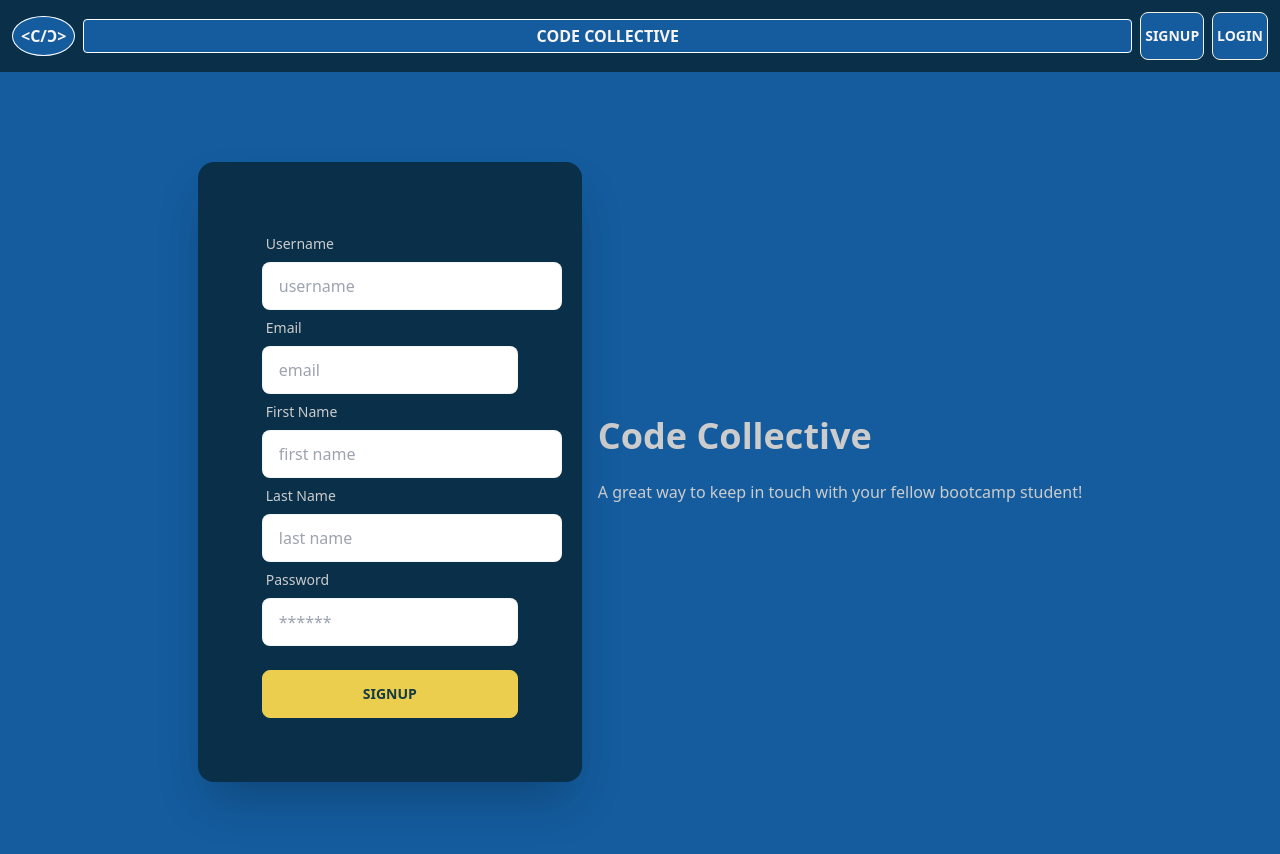
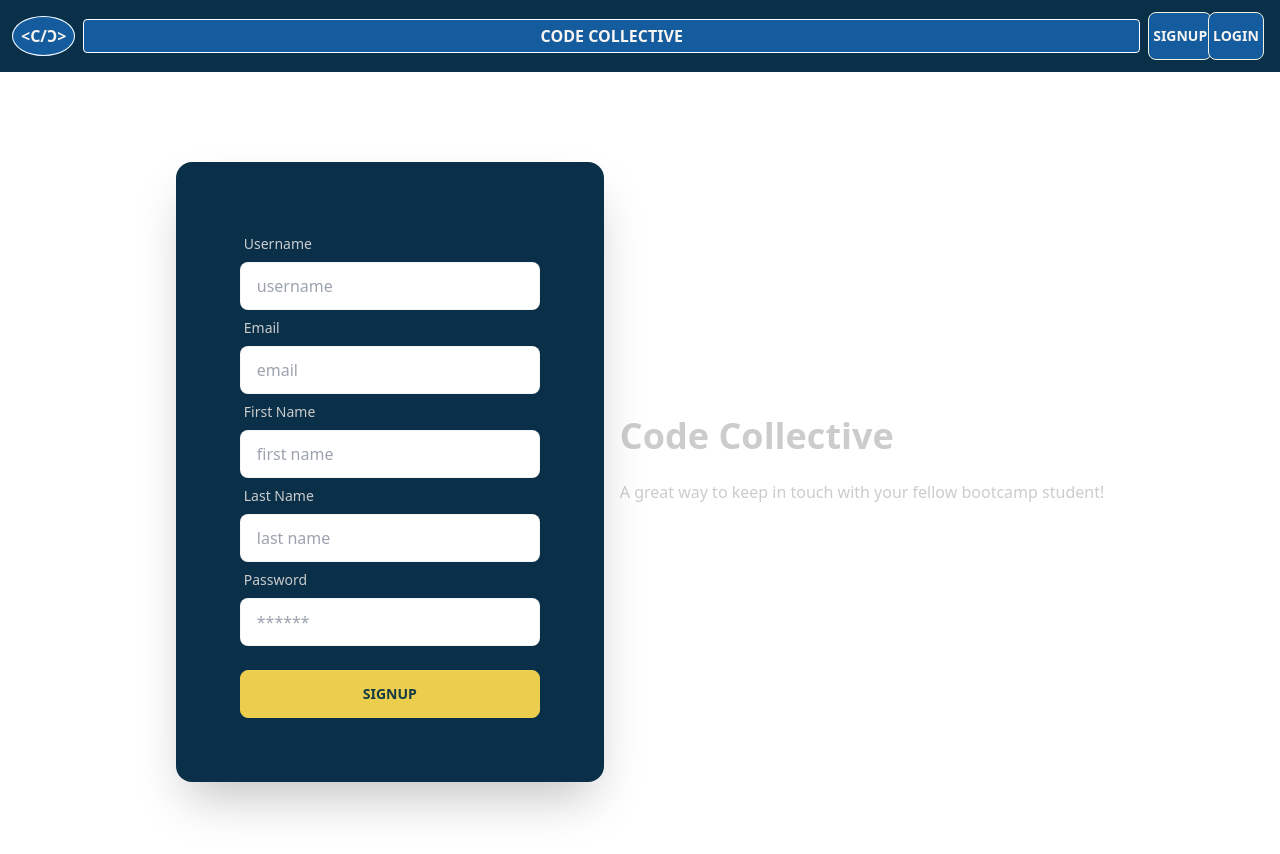
Before and after one commit to jcg0/code-collective-project-3, a React (Create React App) app in the folder client/: page /signup in a window 1280 px wide. Shown: the top 854 px of the page. Built offline with nearby package versions, Linux system fonts and the light colour scheme.

Commit message:
Styling home page and signup

```diff
--- a/client/src/App.js
+++ b/client/src/App.js
@@ -46,9 +46,9 @@ function App() {
   return (
     <ApolloProvider client={client}>
       <Router>
-        <div className="bg-primary">
+        <div className="bg-secondary">
           <Header />
-          <div className="md:container md:mx-auto bg-primary">
+          <div className="bg-primary">
             <Routes>
               <Route path="/" element={<Login />} />
               <Route path="/home" element={<Home />} />
--- a/client/src/components/Header/index.js
+++ b/client/src/components/Header/index.js
@@ -13,7 +13,7 @@ const Header = () => {
   };
   return (
 
-    <div className="navbar base-100 bg-secondary-focus">
+    <div className="navbar bg-secondary-focus">
       <div>
         <div className="p-1">
         <b className=" flex-1 text-center circle  w-10 rounded-full text-primary-content">&#60;C/Ɔ&#62;</b>
@@ -26,7 +26,7 @@ const Header = () => {
           <b className=" text-primary-content">CODE COLLECTIVE</b>
         </p>
       </div>
-      <div className="flex-none gap-2">
+      <div className="flex-none">
         {Auth.loggedIn() ? (
           <>
             {/* <div className="form-control">
--- a/client/src/components/PostForm/index.js
+++ b/client/src/components/PostForm/index.js
@@ -4,7 +4,6 @@ import { useMutation } from "@apollo/client";
 import { ADD_POST } from "../../utils/mutations";
 import { QUERY_POSTS } from "../../utils/queries";
 import Auth from "../../utils/auth";
-// import { addTypenameToDocument } from "@apollo/client/utilities";
 
 const PostForm = () => {
   const [formState, setFormContent] = useState("");
@@ -61,7 +60,7 @@ const PostForm = () => {
               type="text"
               value={formState}
               placeholder="Type here"
-              className="textarea textarea-bordered w-full max-w-screen-md bg-white text-black"
+              className="textarea textarea-bordered bg-white text-black"
               onChange={handleChange}
             />
             <label className="label">
--- a/client/src/components/PostList/index.js
+++ b/client/src/components/PostList/index.js
@@ -49,7 +49,7 @@ const PostList = ({ posts, firstName, lastName, username }) => {
           .map((post) => (
             <div className="card shadow-xl m-2" key={post._id}>
               <div className="card-body bg-secondary-focus rounded-xl">
-                <Avatar firstName={firstName} lastName={lastName} size="sm" />
+                <Avatar firstName={firstName} lastName={lastName} className="avatar rounded-full placeholder" />
                 <h3 className="card-title username ">{post.postAuthor}</h3>
                 <p className="bg-white p-3 rounded-md text-md text-primary">
                   <code>{post.postContent}</code>
@@ -57,7 +57,7 @@ const PostList = ({ posts, firstName, lastName, username }) => {
                 <p className="text-xs">
                   This thought occurred {post.createdAt}
                 </p>
-                <div className="card-actions">
+                <div className="">
                   <CommentsList comments={post.comments} postId={post._id} />
                 </div>
                 {user.username === post.postAuthor &&
--- a/client/src/pages/Home.js
+++ b/client/src/pages/Home.js
@@ -11,8 +11,8 @@ const Home = () => {
   console.log(users);
 
   return (
-    <main className="home-container w-screen bg-secondary">
-      <div className="card">
+    <main className="home-container bg-secondary">
+      <div className="card justify-center object-center">
         <PostForm />
       </div>
         {loading ?
--- a/client/src/pages/Signup.js
+++ b/client/src/pages/Signup.js
@@ -48,7 +48,7 @@ const Signup = () => {
 
   return (
     <main>
-      <div className="hero min-h-screen bg-secondary">
+      <div className="hero min-h-screen bg-base-100">
         <div className="hero-content flex-col lg:flex-row-reverse">
           <div className="text-center lg:text-left">
             <h1 className="text-4xl font-bold">Code Collective</h1>
@@ -61,7 +61,7 @@ const Signup = () => {
               {/* <img src={logo} alt="Code Collective logo" />
             </figure>
           </div> */}
-          <div className="card flex-shrink-0 w-auto max-w-sm shadow-2xl bg-secondary-focus">
+          <div className="card flex-shrink-0 shadow-2xl bg-secondary-focus">
             <div className="card-body">
               <div className="card-body">
                 {data ? (
```
Also changed, not shown: 1 other file (tests, documents, lock files or other folders).
